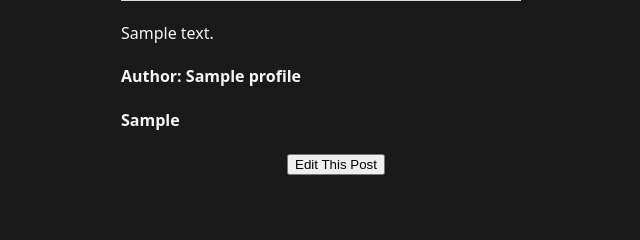
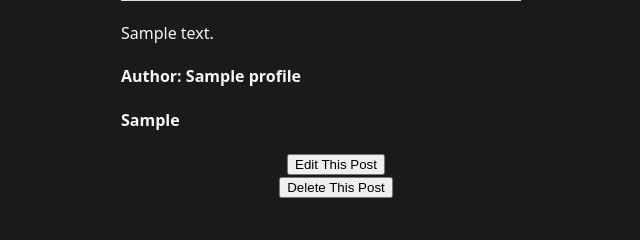
Before and after one commit to kyj666pao/Next-Tour, a Node server app: a page that uses views/posts/show.ejs in a window 1280 px wide. Shown: the part 560-800 px from the top of the page, without its empty margins (304-944 px from the left). Run offline with Node 20, Linux system fonts and the light colour scheme; a user stored in the database is signed in; tables that the repository leaves empty hold one stand-in row (values such as "Sample post"); grey boxes marked "Sample" are stand-in pictures; some libraries are stand-ins or nearby versions.

Commit message:
edit the view to create a button for delete the post

```diff
--- a/routes/posts.js
+++ b/routes/posts.js
@@ -76,14 +76,14 @@ router.get("/:postId/edit", isLoggedIn, (req,res) => {
 })
 
 // PUT "/posts/:postsId" postsCtrl.update
-router.put("/:postsId", isLoggedIn, (req,res) => {
-  let { postsId } = req.params
-  Post.findById(postsId)
+router.put("/:postId", isLoggedIn, (req,res) => {
+  let { postId } = req.params
+  Post.findById(postId)
     .then( posts => {
       if (posts.author.equals(req.user.profile._id)) {
         posts.updateOne(req.body)
           .then(() => {
-            res.redirect(`/posts/${postsId}`)
+            res.redirect(`/posts/${postId}`)
           })
           .catch(err => {
             console.log(err)
@@ -101,5 +101,7 @@ router.put("/:postsId", isLoggedIn, (req,res) => {
     })
 })
 
+// DELETE "/posts/:postId"
+
 
 export { router }
--- a/views/posts/show.ejs
+++ b/views/posts/show.ejs
@@ -14,6 +14,9 @@
     <a href="/posts/<%= posts._id %>/edit"><button>
         Edit This Post
     </button></a>
+    <form action="/posts/<%= posts._id %>?_method=DELETE" method="POST">
+      <button type="submit">Delete This Post</button>
+    </form>
   <% } %>
 </main>
 
```
